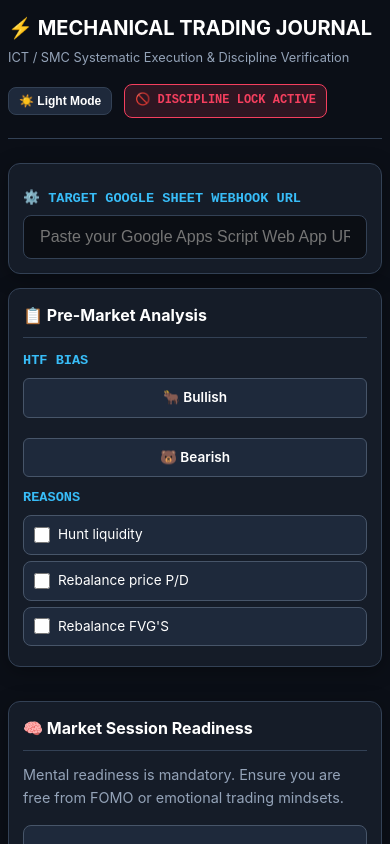
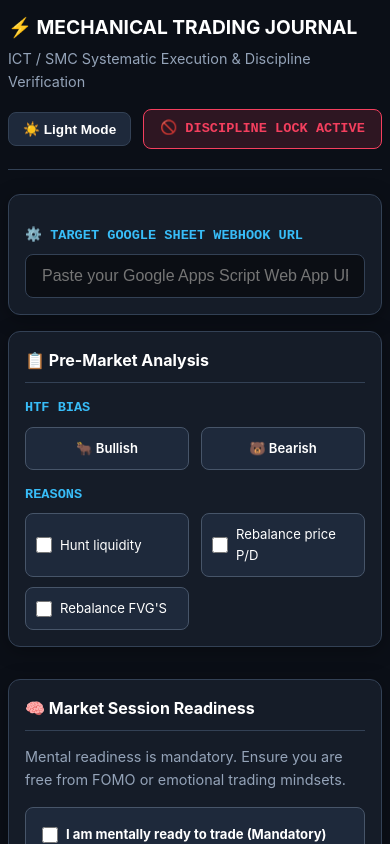
Before and after one commit to limonbdtech/Ttading-journal, a React (Vite) app: page / in a window 390 px wide. Shown: the top 844 px of the page. Built offline with nearby package versions, Linux system fonts and the light colour scheme.

Commit message:
fix layout

```diff
--- a/src/App.jsx
+++ b/src/App.jsx
@@ -39,7 +39,6 @@ export default function TradingJournal() {
     if (savedUrl) setGoogleScriptUrl(savedUrl);
   }, []);
 
-  // Sync theme with <html> or <body> attribute
   useEffect(() => {
     if (darkMode) {
       document.documentElement.setAttribute('data-theme', 'dark');
@@ -148,7 +147,7 @@ export default function TradingJournal() {
   return (
     <div className="journal-container">
 
-      {/* HEADER WITH THEME TOGGLE BUTTON */}
+      {/* HEADER */}
       <header className="app-header">
         <div>
           <h1 className="app-title">⚡ MECHANICAL TRADING JOURNAL</h1>
@@ -199,6 +198,7 @@ export default function TradingJournal() {
             </div>
 
             <span className="label-title">REASONS</span>
+            <div className="checkbox-group">
               {['Hunt liquidity', 'Rebalance price P/D', 'Rebalance FVG\'S'].map(r => (
                 <label key={r} className="checkbox-row">
                   <input
@@ -212,6 +212,7 @@ export default function TradingJournal() {
                   <span>{r}</span>
                 </label>
               ))}
+            </div>
           </div>
 
           <div className="card">
@@ -333,6 +334,7 @@ export default function TradingJournal() {
           <div className="grid-2">
             <div>
               <span className="label-title">⚡ ENTRY MECHANICS</span>
+              <div className="checkbox-group">
                 {[
                   { key: 'ssmt90m', label: '⏱️ 90M SSMT Q2-Q3' },
                   { key: 'entryWindow', label: '🚪 Entry 9:30 - 9:50' },
@@ -350,9 +352,11 @@ export default function TradingJournal() {
                   </label>
                 ))}
               </div>
+            </div>
 
             <div>
               <span className="label-title">🛡️ RISK MANAGEMENT (MANDATORY ALL)</span>
+              <div className="checkbox-group">
                 {[
                   { key: 'onePercent', label: '1% Risk Limit Compliant' },
                   { key: 'stopLossDefined', label: 'Stop Loss Above/Below 90min High/Low' },
@@ -371,6 +375,7 @@ export default function TradingJournal() {
                     <span>{item.label}</span>
                   </label>
                 ))}
+              </div>
             </div>
           </div>
         </div>
@@ -398,7 +403,7 @@ export default function TradingJournal() {
 
       </form>
 
-      {/* PROFESSIONAL FOOTER */}
+      {/* FOOTER */}
       <footer className="app-footer">
         <div className="footer-badge">
           <span>SYSTEM v2.0 • ICT MECHANICAL ENGINE</span>
--- a/src/index.css
+++ b/src/index.css
@@ -16,7 +16,7 @@
   --card-shadow: 0 4px 20px rgba(0, 0, 0, 0.3);
 }
 
-/* LIGHT MODE / WHITE THEME (High Contrast & Clear Colors) */
+/* LIGHT MODE / WHITE THEME */
 [data-theme="light"] {
   --bg-color: #f1f5f9;
   --card-bg: #ffffff;
@@ -149,6 +149,7 @@ body {
   margin-bottom: 16px;
 }
 
+/* DESKTOP GRIDS (Unchanged) */
 .grid-2 {
   display: grid;
   grid-template-columns: 1fr 1fr;
@@ -214,7 +215,7 @@ body {
   background: var(--option-hover);
 }
 
-/* Selected States with Higher Contrast for Light Mode */
+/* Selected States */
 .custom-option.active-green {
   background: rgba(16, 185, 129, 0.2);
   border-color: var(--accent-green);
@@ -254,7 +255,12 @@ body {
   color: #3730a3;
 }
 
-/* Checkbox Rows */
+/* Checkbox Rows & Groups */
+.checkbox-group {
+  display: flex;
+  flex-direction: column;
+}
+
 .checkbox-row {
   display: flex;
   align-items: center;
@@ -347,81 +353,77 @@ body {
   border-radius: 4px;
   border: 1px solid var(--border-color);
 }
-/* MOBILE RESPONSIVENESS & OPTIMIZED COMPACT SIZE */
+/* 📱 MOBILE RESPONSIVE FIX (WITH BETTER MARGIN & GAPS) */
 @media (max-width: 768px) {
   body {
     padding: 12px 8px;
   }
 
-  .grid-2 {
-    grid-template-columns: 1fr;
-  }
-
   .app-title {
-    font-size: 1.25rem;
-  }
-
-  .app-subtitle {
-    font-size: 0.8rem;
+    font-size: 1.2rem;
   }
 
   .card {
-    padding: 14px;
-    margin-bottom: 14px;
+    padding: 16px;
+    margin-bottom: 16px;
   }
 
   .card-title {
     font-size: 1rem;
     padding-bottom: 8px;
-    margin-bottom: 12px;
+    margin-bottom: 14px;
   }
 
-  /* অপশন বাটনগুলো ছোট ও স্লিম করা হলো */
-  .custom-option {
-    padding: 8px 6px;
-    font-size: 0.85rem;
-    border-radius: 6px;
+  /* ১. মূল কার্ডগুলো একটির নিচে একটি ফুল উইডথে থাকবে */
+  .grid-2 {
+    display: flex;
+    flex-direction: column;
+    gap: 16px;
   }
 
-  /* চেকবক্স রো কম্প্যাক্ট করা হলো */
+  /* ২. কার্ডের ভিতরের অপশন ও চেকবক্সের জন্য সুন্দর গ্যাপ (Gap: 12px) */
+  .grid-2 > div > .grid-2,
+  .grid-3,
+  .grid-4,
+  .checkbox-group {
+    display: grid !important;
+    grid-template-columns: 1fr 1fr !important; /* ৫০% ৫০% */
+    gap: 10px 12px !important; /* কলাম এবং রোর মধ্যে প্রপার গ্যাপ */
+  }
+
+  /* ৩. অপশন বাটন স্টাইলিং */
+  .custom-option {
+    padding: 10px 8px;
+    font-size: 0.82rem;
+    border-radius: 8px;
+    text-align: center;
+    white-space: nowrap;
+  }
+
+  /* ৪. চেকবক্স কার্ডগুলোর মার্জিন ও প্যাডিং সমন্বয় */
   .checkbox-row {
-    padding: 8px 10px;
-    font-size: 0.85rem;
+    padding: 10px 10px;
+    font-size: 0.82rem;
     gap: 8px;
-    margin-bottom: 6px;
+    margin-bottom: 0;
+    align-items: center;
+    border-radius: 8px;
   }
 
   .checkbox-row input {
     width: 16px;
     height: 16px;
+    flex-shrink: 0;
   }
 
   .label-title {
     font-size: 0.85rem;
-    margin-top: 10px;
-    margin-bottom: 6px;
+    margin-top: 14px;
+    margin-bottom: 8px;
   }
 
   .submit-btn {
-    padding: 12px;
+    padding: 14px;
     font-size: 0.95rem;
   }
-
-  .theme-toggle-btn {
-    padding: 6px 10px;
-    font-size: 0.75rem;
-  }
-
-  .status-badge {
-    padding: 6px 10px;
-    font-size: 0.75rem;
-  }
 }
-
-@media (max-width: 600px) {
-  /* গ্রিড ৩ ও ৪-এর অপশনগুলো সুন্দরভাবে জায়গা নেওয়ার জন্য */
-  .grid-3, .grid-4 {
-    grid-template-columns: 1fr 1fr;
-    gap: 8px;
-  }
-}
```
Lines whose indentation alone changed are shown as unchanged.
